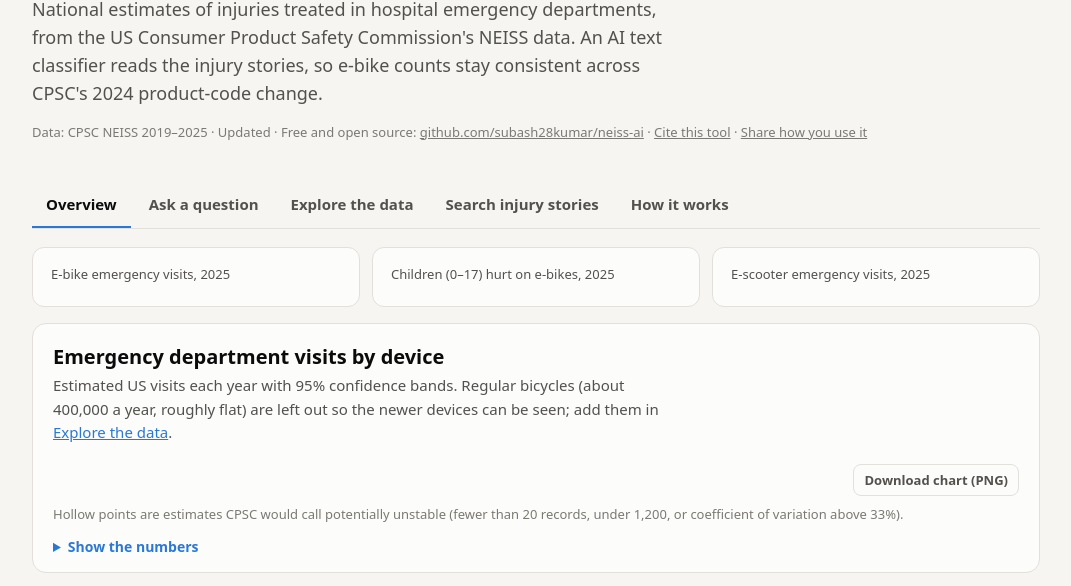
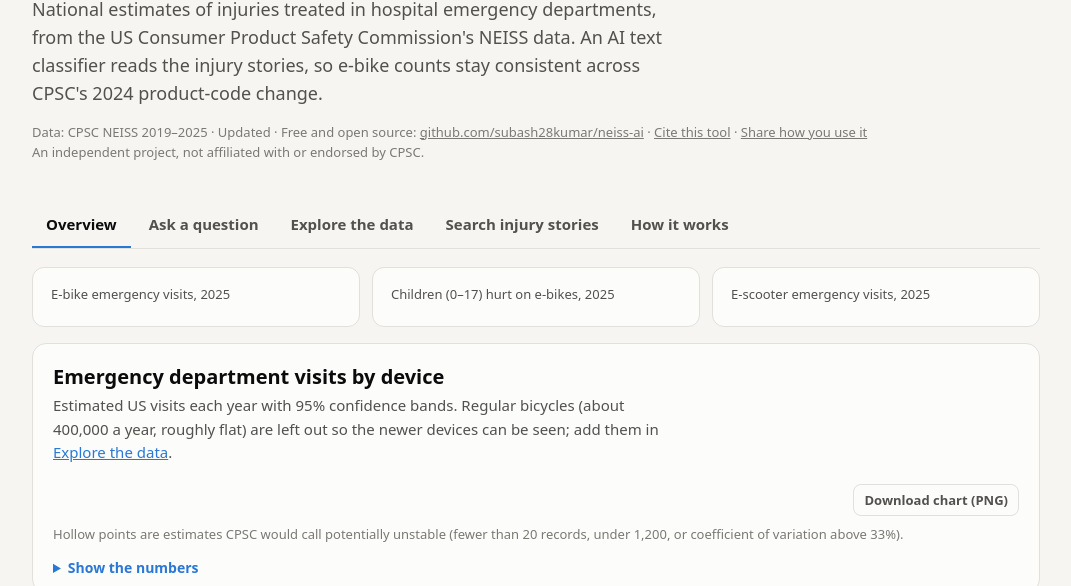
Before and after one commit to subash28kumar/neiss-ai, a plain HTML site: page docs/template.html in a window 1280 px wide. Shown: the part 223-809 px from the top of the page, without its empty margins (104-1175 px from the left). Drawn offline with Linux system fonts and the light colour scheme.

Commit message:
Add non-affiliation note

```diff
--- a/docs/template.html
+++ b/docs/template.html
@@ -145,7 +145,7 @@ a.btn{text-decoration:none;display:inline-block}
   <p class="kicker">NEISS-AI · open injury tracker</p>
   <h1>E-bike and e-scooter injuries in the United States, <span style="white-space:nowrap">2019–2025</span></h1>
   <p class="lede">National estimates of injuries treated in hospital emergency departments, from the US Consumer Product Safety Commission's NEISS data. An AI text classifier reads the injury stories, so e-bike counts stay consistent across CPSC's 2024 product-code change.</p>
-  <p class="meta">Data: CPSC NEISS 2019–2025 · Updated <span id="updated"></span> · Free and open source: <a href="https://github.com/subash28kumar/neiss-ai">github.com/subash28kumar/neiss-ai</a> · <a href="#about" data-goto="cite">Cite this tool</a> · <a href="#about" data-goto="feedback">Share how you use it</a></p>
+  <p class="meta">Data: CPSC NEISS 2019–2025 · Updated <span id="updated"></span> · Free and open source: <a href="https://github.com/subash28kumar/neiss-ai">github.com/subash28kumar/neiss-ai</a> · <a href="#about" data-goto="cite">Cite this tool</a> · <a href="#about" data-goto="feedback">Share how you use it</a><br>An independent project, not affiliated with or endorsed by CPSC.</p>
 </header>
 
 <nav class="tabs" role="tablist" aria-label="Sections">
```
Also changed, not shown: docs/index.html (+1 -1 lines).
